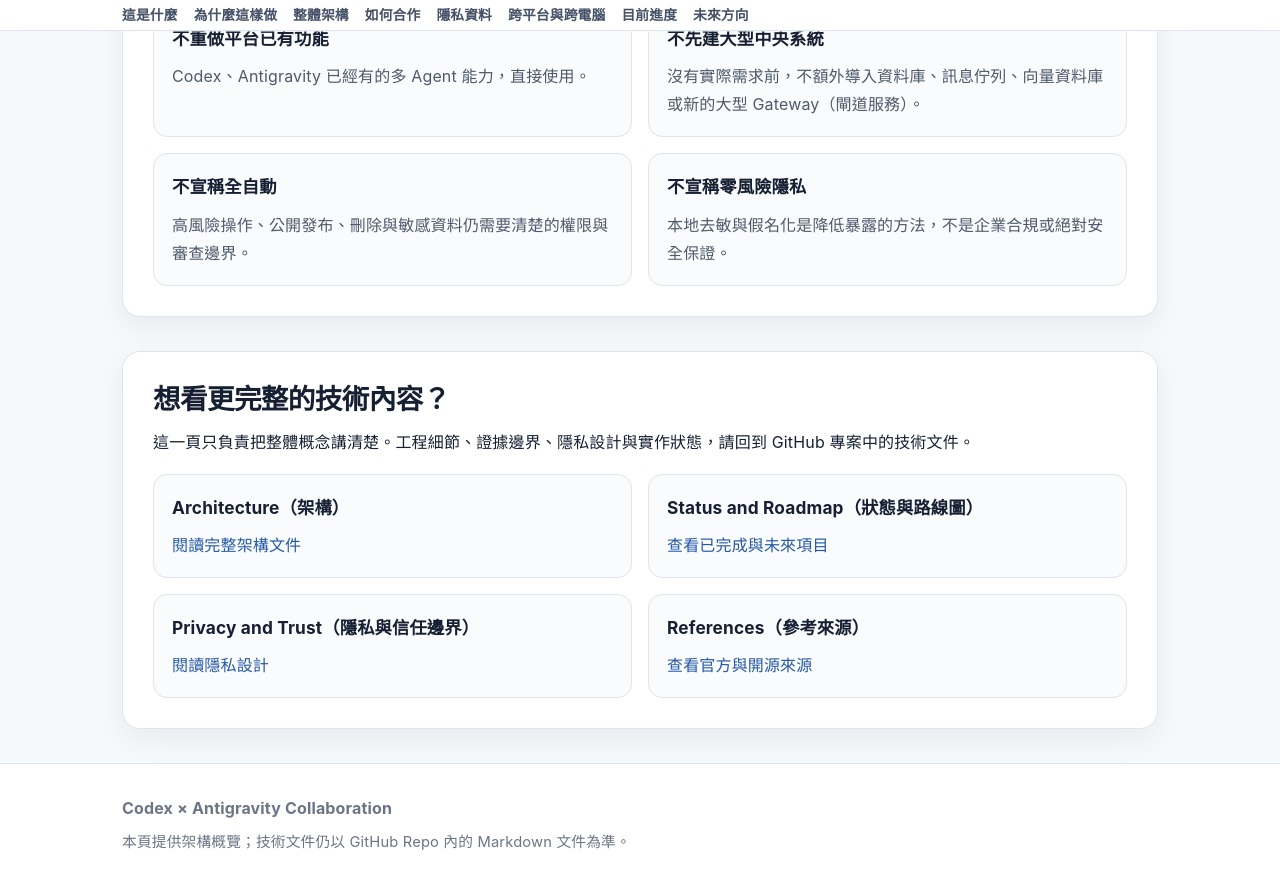
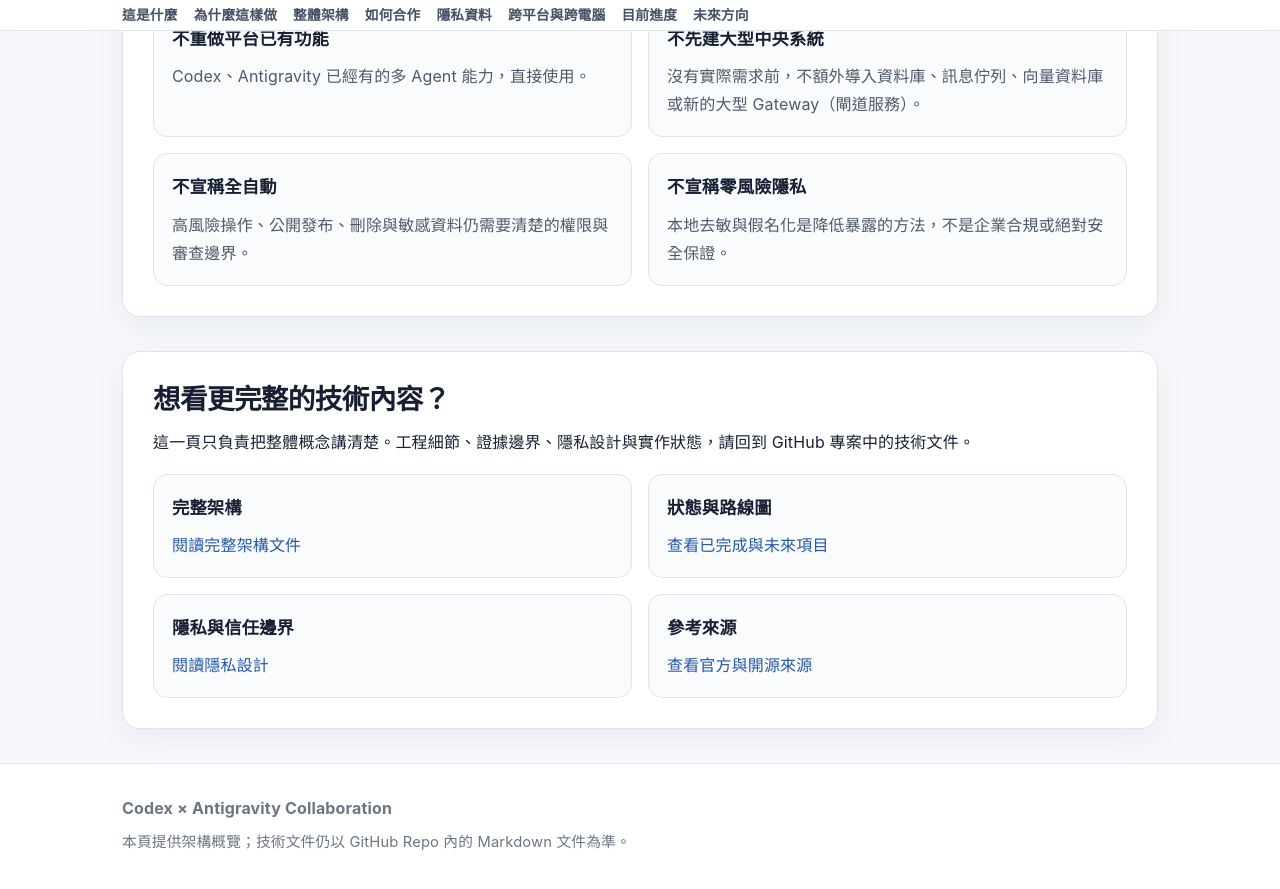
Before and after one commit to a275618631/codex-antigravity-collaboration, a Jekyll site: the page docs/index.html, which Jekyll copies as it is, in a window 1280 px wide and 900 px high, scrolled down 5475 px. Shown: the top 889 px of the window. Built offline with Jekyll 4.4.1, drawn with Linux system fonts in a browser that asks for light colours.

Commit message:
Localize documentation entry labels

```diff
--- a/docs/index.html
+++ b/docs/index.html
@@ -35,7 +35,7 @@
 <section id="status" class="card"><h2>8. 目前實際做到哪裡？</h2><p>這裡刻意把「已做完」與「未來方向」分開。</p><table><thead><tr><th>項目</th><th>白話說明</th><th>狀態</th></tr></thead><tbody><tr><td>Codex ↔ Antigravity 基本橋接</td><td>兩個執行環境可以進行基本任務／結果交換，核心只讀測試已通過。</td><td><span class="status done">已實作</span></td></tr><tr><td>Task / Result Packet（任務／結果格式）</td><td>用固定結構描述「要做什麼、限制是什麼、結果如何回報」。</td><td><span class="status done">已實作</span></td></tr><tr><td>有限度跨平台委派</td><td>限制跨平台遞迴轉交，避免形成無限循環。</td><td><span class="status done">已實作</span></td></tr><tr><td>唯讀雙方審查／辯論</td><td>重要決策可先讓不同 Agent 提出意見與反駁，再由單一執行者修改。</td><td><span class="status done">已實作</span></td></tr><tr><td>平台原生平行 Agent</td><td>直接使用 Codex 與 Antigravity 自己的平行 Agent 功能，不另外重做。</td><td><span class="status done">原生能力</span></td></tr><tr><td>Shared Skills（共用技能）</td><td>方向已建立，但目前仍有同名 Skill 內容漂移需要重新確認唯一來源。</td><td><span class="status partial">部分完成</span></td></tr><tr><td>本地模型隱私分流</td><td>讓本地模型處理私密／離線任務，並協助未來的敏感資料分類。</td><td><span class="status plan">規劃中</span></td></tr><tr><td>跨電腦 Agent 協作</td><td>未來把同樣的分工延伸到多台電腦或本地 GPU 主機。</td><td><span class="status plan">探索中</span></td></tr><tr><td>Broker（任務仲介）／租約／心跳／失敗重試</td><td>只有規模真的需要時才考慮，不是目前必要元件。</td><td><span class="status plan">探索中</span></td></tr></tbody></table></section>
 <section id="future" class="card"><h2>9. 未來可以怎麼擴展？</h2><p>未來的方向不是「加入更多工具」，而是看現有架構什麼時候真的遇到能力缺口。</p><div class="steps"><div class="step"><div class="num">1</div><div><h3>先把現有雙平台整合收乾淨</h3><p>Shared Skills 的唯一來源與同步差異重新驗證，避免把已知缺口包裝成完成。</p></div></div><div class="step"><div class="num">2</div><div><h3>再驗證本地隱私分流</h3><p>先做很小的概念驗證：辨識、最小化、代號替換、雲端處理、本地還原與外洩檢查。</p></div></div><div class="step"><div class="num">3</div><div><h3>真的需要時再擴展到跨主機</h3><p>優先評估現有標準與橋接方法，不自行發明另一套 Agent 通訊協定。</p></div></div><div class="step"><div class="num">4</div><div><h3>只有規模證明需要，才加入 Broker</h3><p>排隊、租約、心跳、重試與分散式狀態都屬於後期需求，不預先建立。</p></div></div></div></section>
 <section class="card"><h2>10. 這個專案刻意不做什麼？</h2><div class="grid2"><div class="mini"><h3>不重做平台已有功能</h3><p>Codex、Antigravity 已經有的多 Agent 能力，直接使用。</p></div><div class="mini"><h3>不先建大型中央系統</h3><p>沒有實際需求前，不額外導入資料庫、訊息佇列、向量資料庫或新的大型 Gateway（閘道服務）。</p></div><div class="mini"><h3>不宣稱全自動</h3><p>高風險操作、公開發布、刪除與敏感資料仍需要清楚的權限與審查邊界。</p></div><div class="mini"><h3>不宣稱零風險隱私</h3><p>本地去敏與假名化是降低暴露的方法，不是企業合規或絕對安全保證。</p></div></div></section>
-<section class="card"><h2>想看更完整的技術內容？</h2><p>這一頁只負責把整體概念講清楚。工程細節、證據邊界、隱私設計與實作狀態，請回到 GitHub 專案中的技術文件。</p><div class="grid2"><div class="mini"><h3>Architecture（架構）</h3><p><a href="ARCHITECTURE.html">閱讀完整架構文件</a></p></div><div class="mini"><h3>Status and Roadmap（狀態與路線圖）</h3><p><a href="STATUS_AND_ROADMAP.html">查看已完成與未來項目</a></p></div><div class="mini"><h3>Privacy and Trust（隱私與信任邊界）</h3><p><a href="PRIVACY_AND_TRUST.html">閱讀隱私設計</a></p></div><div class="mini"><h3>References（參考來源）</h3><p><a href="REFERENCES.html">查看官方與開源來源</a></p></div></div></section>
+<section class="card"><h2>想看更完整的技術內容？</h2><p>這一頁只負責把整體概念講清楚。工程細節、證據邊界、隱私設計與實作狀態，請回到 GitHub 專案中的技術文件。</p><div class="grid2"><div class="mini"><h3>完整架構</h3><p><a href="ARCHITECTURE.html">閱讀完整架構文件</a></p></div><div class="mini"><h3>狀態與路線圖</h3><p><a href="STATUS_AND_ROADMAP.html">查看已完成與未來項目</a></p></div><div class="mini"><h3>隱私與信任邊界</h3><p><a href="PRIVACY_AND_TRUST.html">閱讀隱私設計</a></p></div><div class="mini"><h3>參考來源</h3><p><a href="REFERENCES.html">查看官方與開源來源</a></p></div></div></section>
 </main>
 <footer><div class="wrap"><p><strong>Codex × Antigravity Collaboration</strong></p><p class="small">本頁提供架構概覽；技術文件仍以 GitHub Repo 內的 Markdown 文件為準。</p></div></footer>
 </body></html>
```
